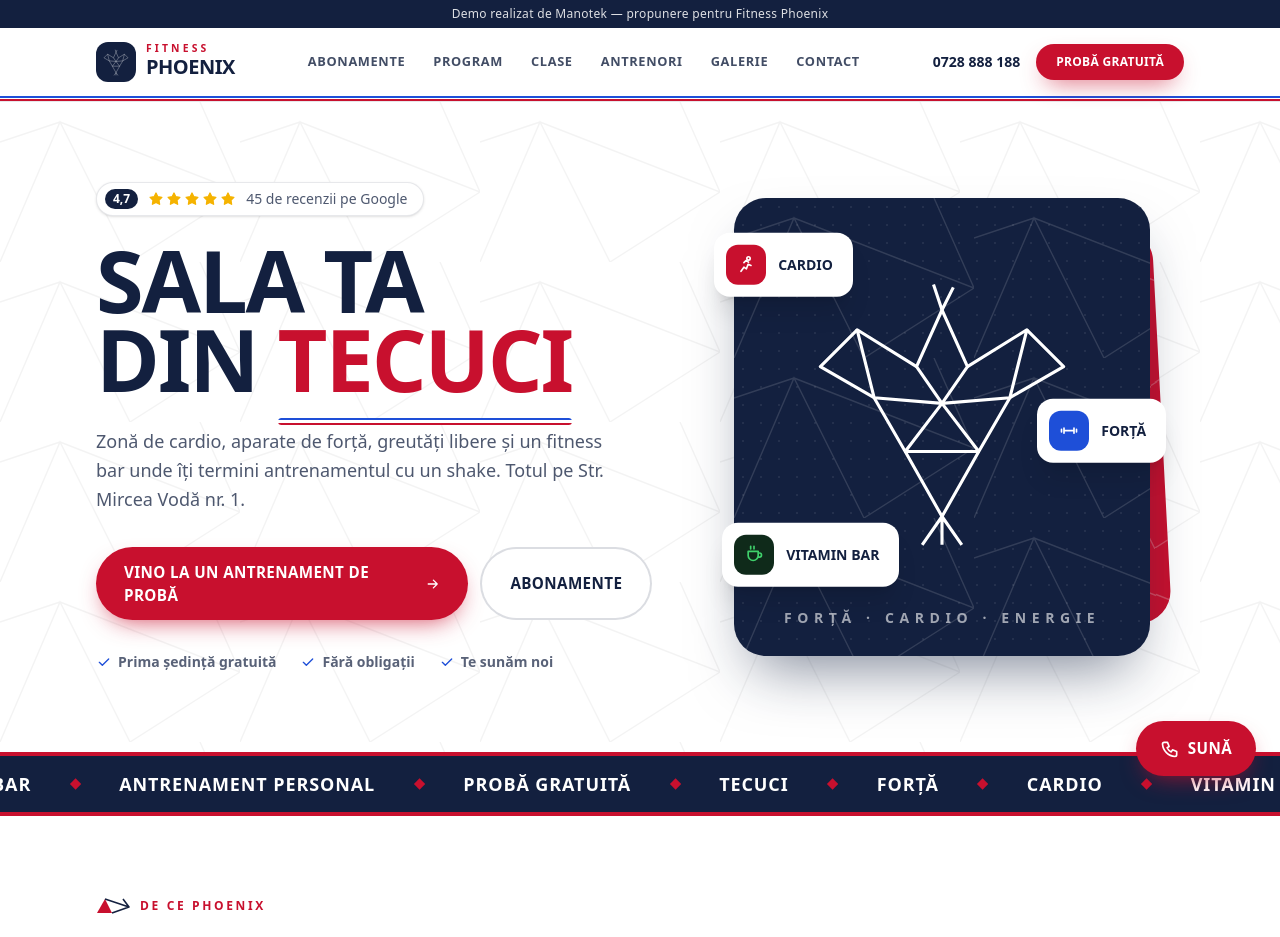
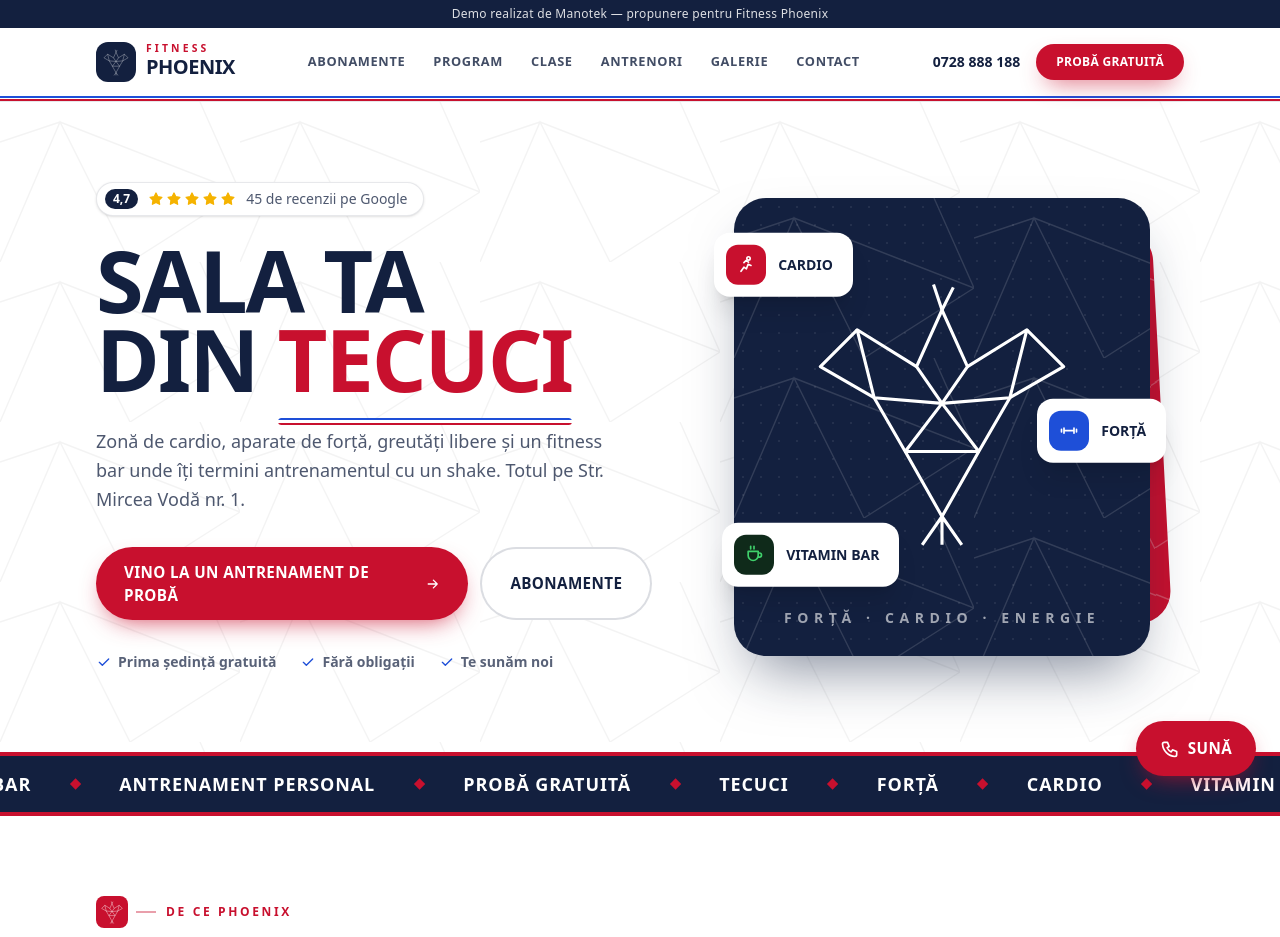
Before and after one commit to ManolacheIoan/phoenix-demo, a Next.js app: page / in a window 1280 px wide. Shown: the top 937 px of the page. Built offline with nearby package versions, Linux system fonts and the light colour scheme; no server answers.

Commit message:
Marcaj sectiuni: insigna cu phoenix-ul din logo

```diff
--- a/app/page.tsx
+++ b/app/page.tsx
@@ -56,13 +56,15 @@ function GeoPhoenix({ className }: { className?: string }) {
   );
 }
 
-/** Ciob low-poly: un triunghi plin și unul din linii, ca desenele de pe tejgheaua barului. */
+/** Marcaj de secțiune: phoenix-ul din logo, mic, urmat de o linie scurtă. */
 function Shard({ light }: { light?: boolean }) {
   return (
-    <svg viewBox="0 0 34 16" className="h-4 w-[34px]" aria-hidden="true">
-      <path d="M1 15 9 1l7 14Z" fill={light ? "#fff" : "#c8102e"} />
-      <path d="M9 1 33 9 16 15M33 9 27 1" fill="none" stroke={light ? "rgba(255,255,255,.7)" : "#13203f"} strokeWidth="1.6" strokeLinejoin="round" />
-    </svg>
+    <span className="inline-flex items-center gap-2" aria-hidden="true">
+      <span className={`grid h-8 w-8 place-items-center rounded-lg ${light ? "bg-white" : "bg-red"}`}>
+        <GeoPhoenix className={`h-6 w-6 ${light ? "text-navy" : "text-white"} [&_path]:[stroke-width:3.4]`} />
+      </span>
+      <span className={`h-[2px] w-5 ${light ? "bg-white/50" : "bg-red/40"}`} />
+    </span>
   );
 }
 
```
